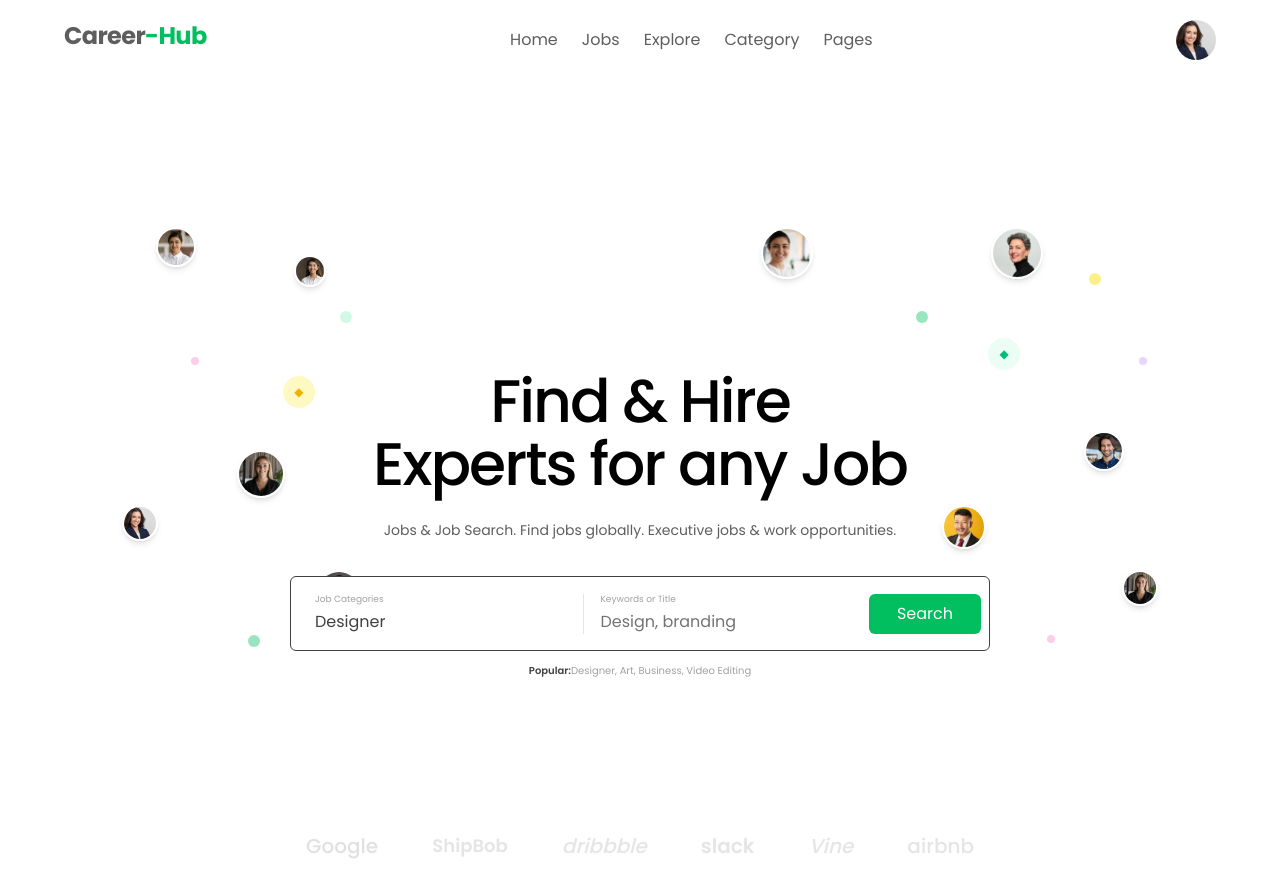
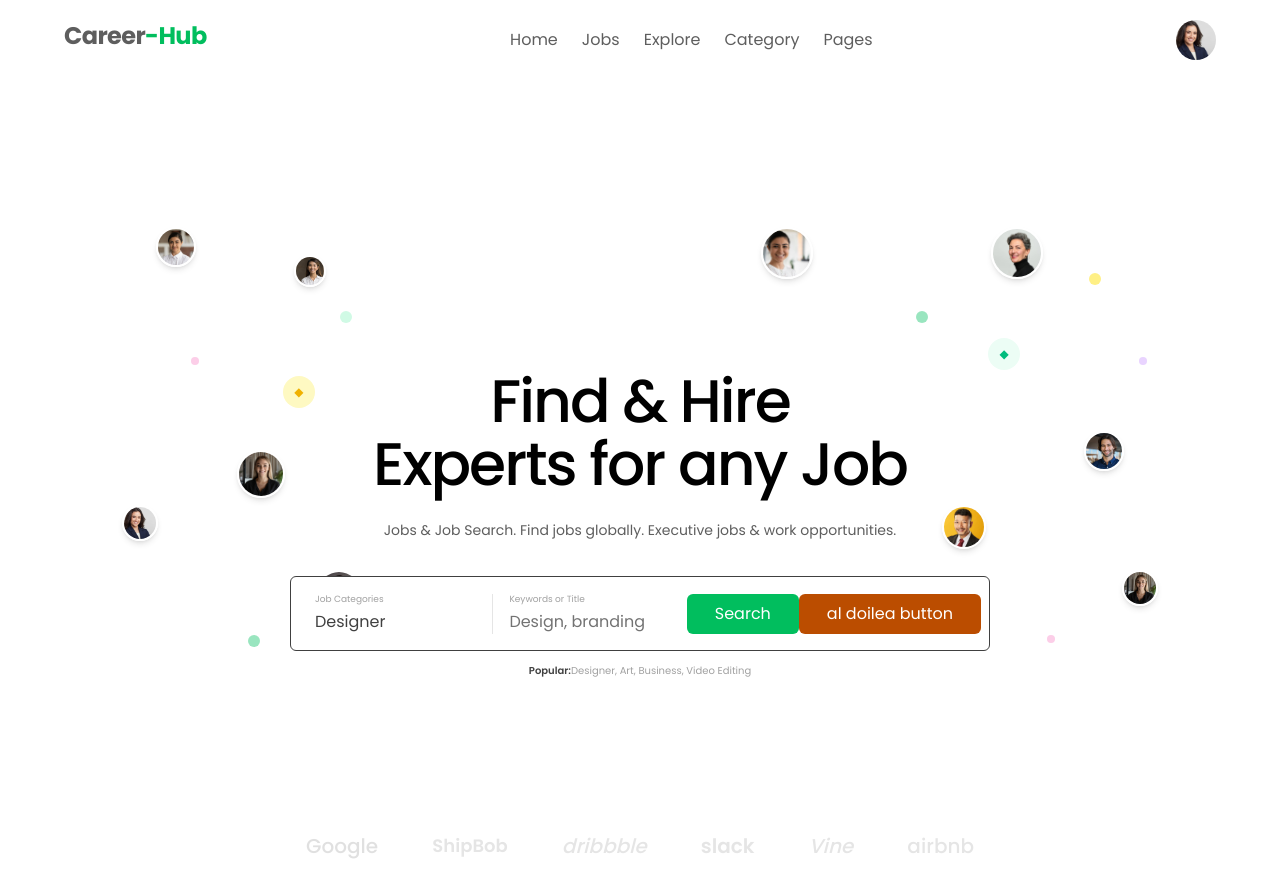
Before and after one commit to HoriaManea/Career-Hub, a React (Vite) app: page / in a window 1280 px wide. Shown: the top 896 px of the page. Built offline with nearby package versions, Linux system fonts and the light colour scheme; no server answers.

Commit message:
feat(): add new button on home screen

```diff
--- a/src/pages/Home.tsx
+++ b/src/pages/Home.tsx
@@ -174,6 +174,14 @@
           >
             {t.home.search}
           </button>
+
+          <button
+            className="h-10 rounded-md bg-amber-700 px-7 text-xs font-medium text-white transition-all duration-200 hover:-translate-y-[1px] hover:shadow-[0_6px_20px_rgba(0,255,140,0.25)] active:translate-y-0 active:opacity-70"
+            type="submit"
+            onClick={() => console.log(112)}
+          >
+            al doilea button
+          </button>
         </form>
 
         <p className="mt-3 text-center text-[10px] text-neutral-400">
```
